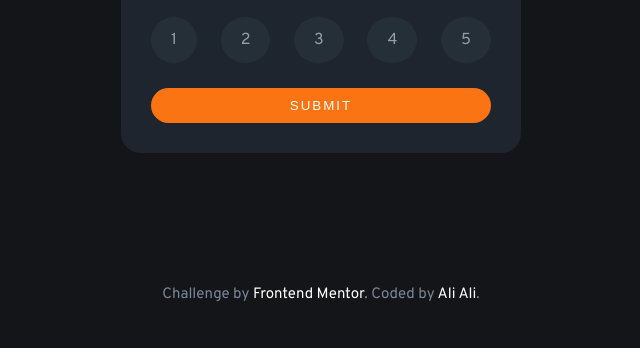
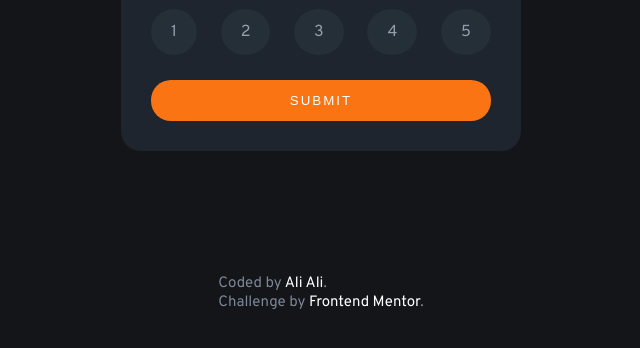
Before and after one commit to alibeniaminali/Frontend-mentor-rating, a plain HTML site: page index.html in a window 1280 px wide. Shown: the part 354-702 px from the top of the page, without its empty margins (319-959 px from the left). Drawn offline with Linux system fonts and the light colour scheme.

Commit message:
completed

```diff
--- a/index.html
+++ b/index.html
@@ -63,10 +63,16 @@
     </div>
 
     <footer>
-      Challenge by
-      <a href="https://www.frontendmentor.io?ref=challenge" target="_blank"
-        >Frontend Mentor</a
-      >. Coded by <a href="https://github.com/alibeniaminali" target="_blank">Ali Ali</a>.
+      <div>
+        Coded by
+        <a href="https://github.com/alibeniaminali" target="_blank">Ali Ali</a>.
+      </div>
+      <div>
+        Challenge by
+        <a href="https://www.frontendmentor.io?ref=challenge" target="_blank"
+          >Frontend Mentor</a
+        >.
+      </div>
     </footer>
   </body>
 </html>
--- a/styles/style.css
+++ b/styles/style.css
@@ -88,7 +88,7 @@ input:not([type='submit']) {
 input:is([type='submit']) {
   width: 100%;
   border-radius: 20px;
-  padding: 10px;
+  padding: 13px;
   text-transform: uppercase;
   color: var(--white);
   background-color: var(--orange);
```
